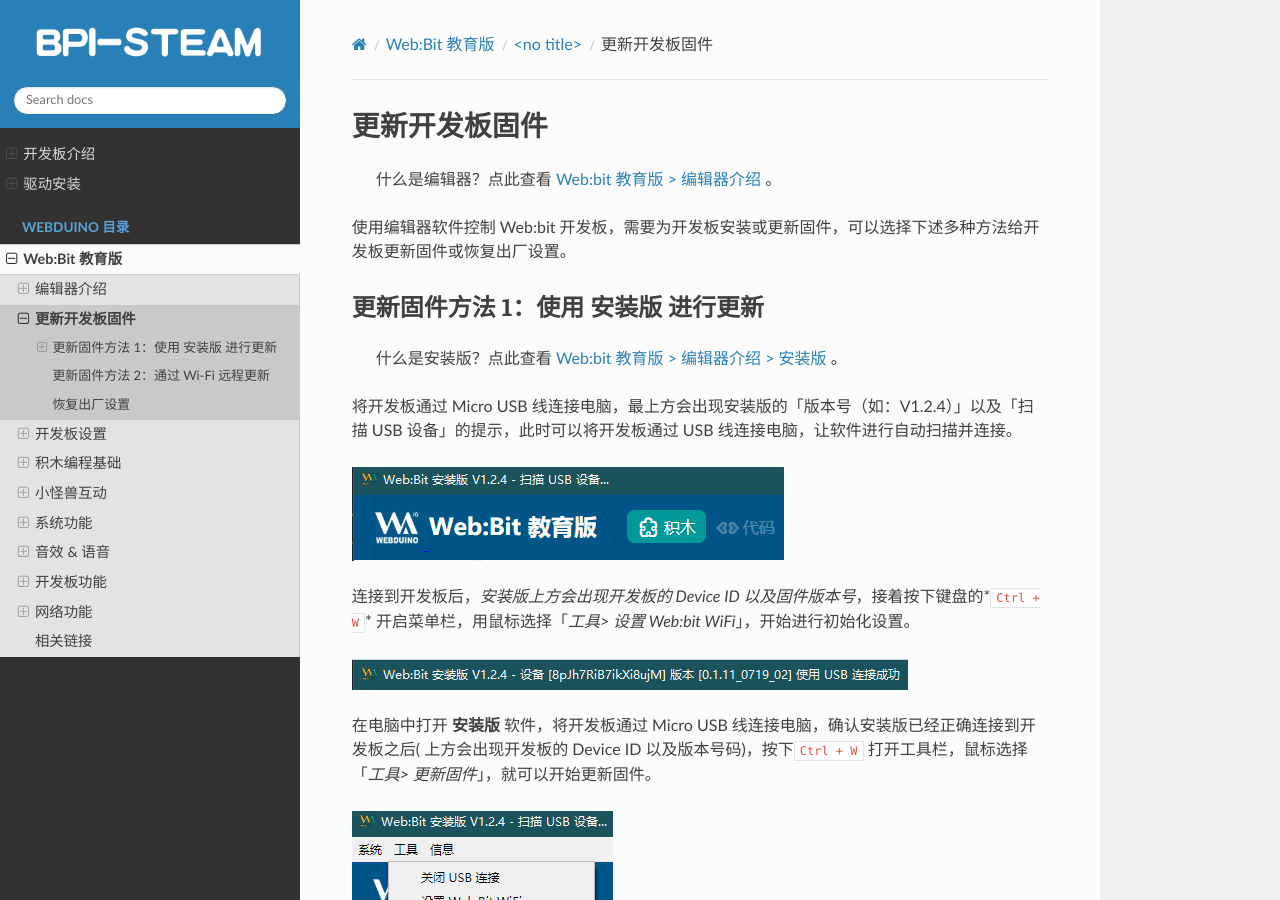
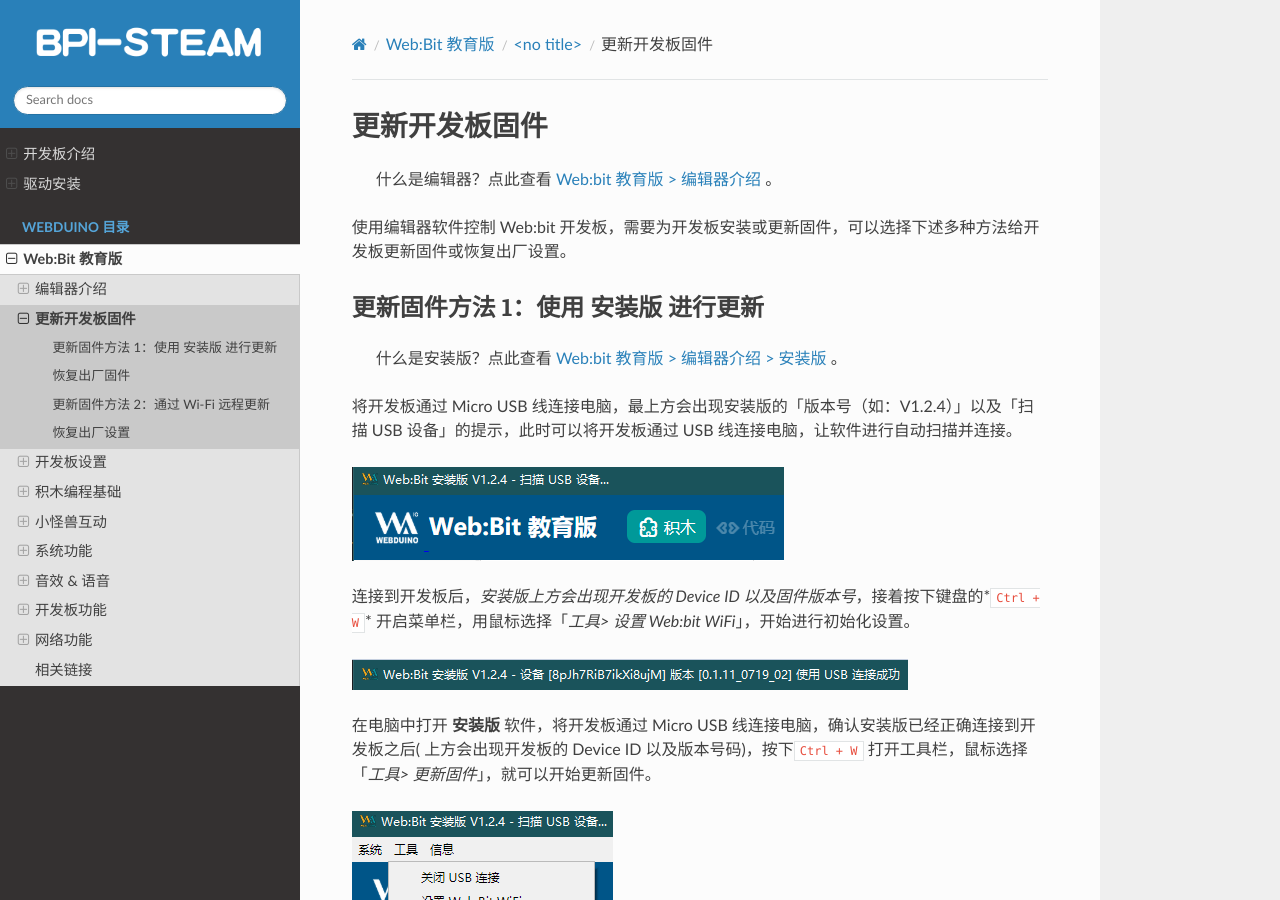
Before and after one commit to BPI-STEAM/simplified_webbit_docs, a Sphinx documentation site: the page built from source/webduino/tutorials/info/update.md, in a window 1280 px wide and 900 px high. Built offline with Sphinx 7.4.7 and the Read the Docs theme 2.0.0, drawn with Linux system fonts in a browser that asks for light colours; pages that are not in the unit, such as notebooks, are missing from menus.

Commit message:
Update update.md

```diff
--- a/source/webduino/tutorials/info/update.md
+++ b/source/webduino/tutorials/info/update.md
@@ -41,7 +41,7 @@
 
 ![](update/upload_e994b6436ddb867b584438e86d7b29b4.png)
 
-#### 恢复出厂固件
+### 恢复出厂固件
 
 如果一直是「扫描 USB 设备」（长达三分钟），没有出现连接成功的消息，则表示 Web:Bit 开发板的固件可能有问题，此时可以用鼠标选择「工具 > 恢复出厂固件」进行固件修复。
 
```
